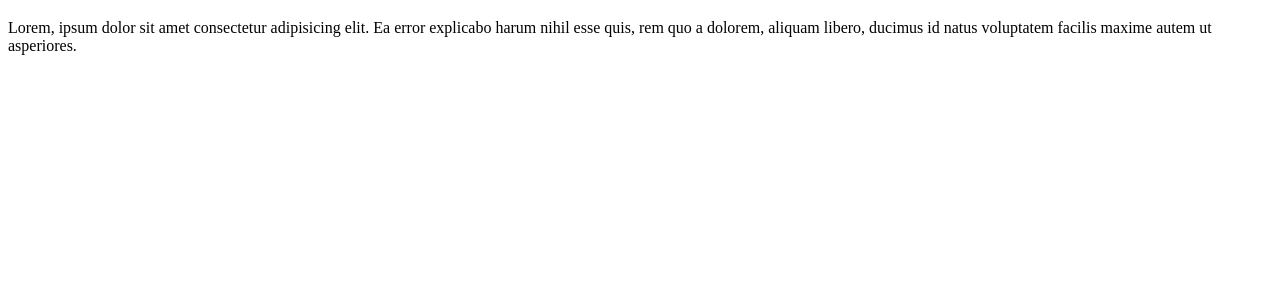
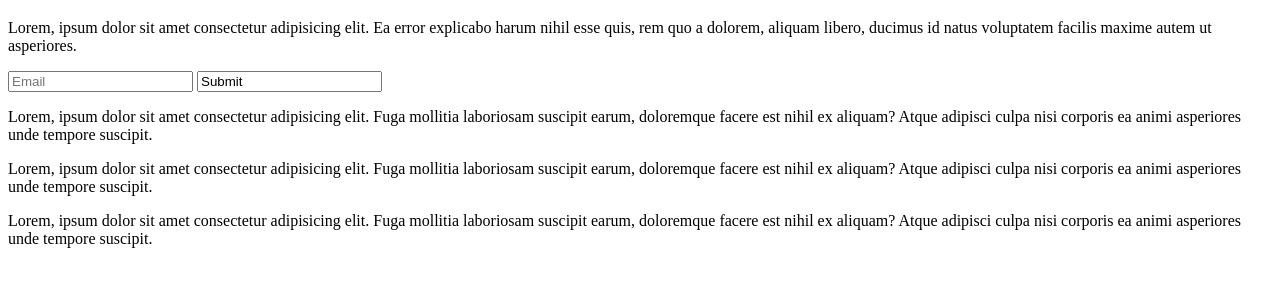
Before and after one commit to RoodzFernando/myrepo_test, a plain HTML site: page index.html in a window 1280 px wide. Shown: the part 61-348 px from the top of the page. Drawn offline with Linux system fonts and the light colour scheme.

Commit message:
Adding more content

```diff
--- a/index.html
+++ b/index.html
@@ -11,6 +11,14 @@
 <body>
     <h1>My Repo</h1>
     <p>Lorem, ipsum dolor sit amet consectetur adipisicing elit. Ea error explicabo harum nihil esse quis, rem quo a dolorem, aliquam libero, ducimus id natus voluptatem facilis maxime autem ut asperiores.</p>
+    <form action="#">
+        <input type="text" placeholder="Email">
+        <input type="sumbit" value="Submit">
+    </form>
+    <p>Lorem, ipsum dolor sit amet consectetur adipisicing elit. Fuga mollitia laboriosam suscipit earum, doloremque facere est nihil ex aliquam? Atque adipisci culpa nisi corporis ea animi asperiores unde tempore suscipit.</p>
+    <p>Lorem, ipsum dolor sit amet consectetur adipisicing elit. Fuga mollitia laboriosam suscipit earum, doloremque facere est nihil ex aliquam? Atque adipisci culpa nisi corporis ea animi asperiores unde tempore suscipit.</p>
+    <p>Lorem, ipsum dolor sit amet consectetur adipisicing elit. Fuga mollitia laboriosam suscipit earum, doloremque facere est nihil ex aliquam? Atque adipisci culpa nisi corporis ea animi asperiores unde tempore suscipit.</p>
+
 </body>
 
 </html>
```
